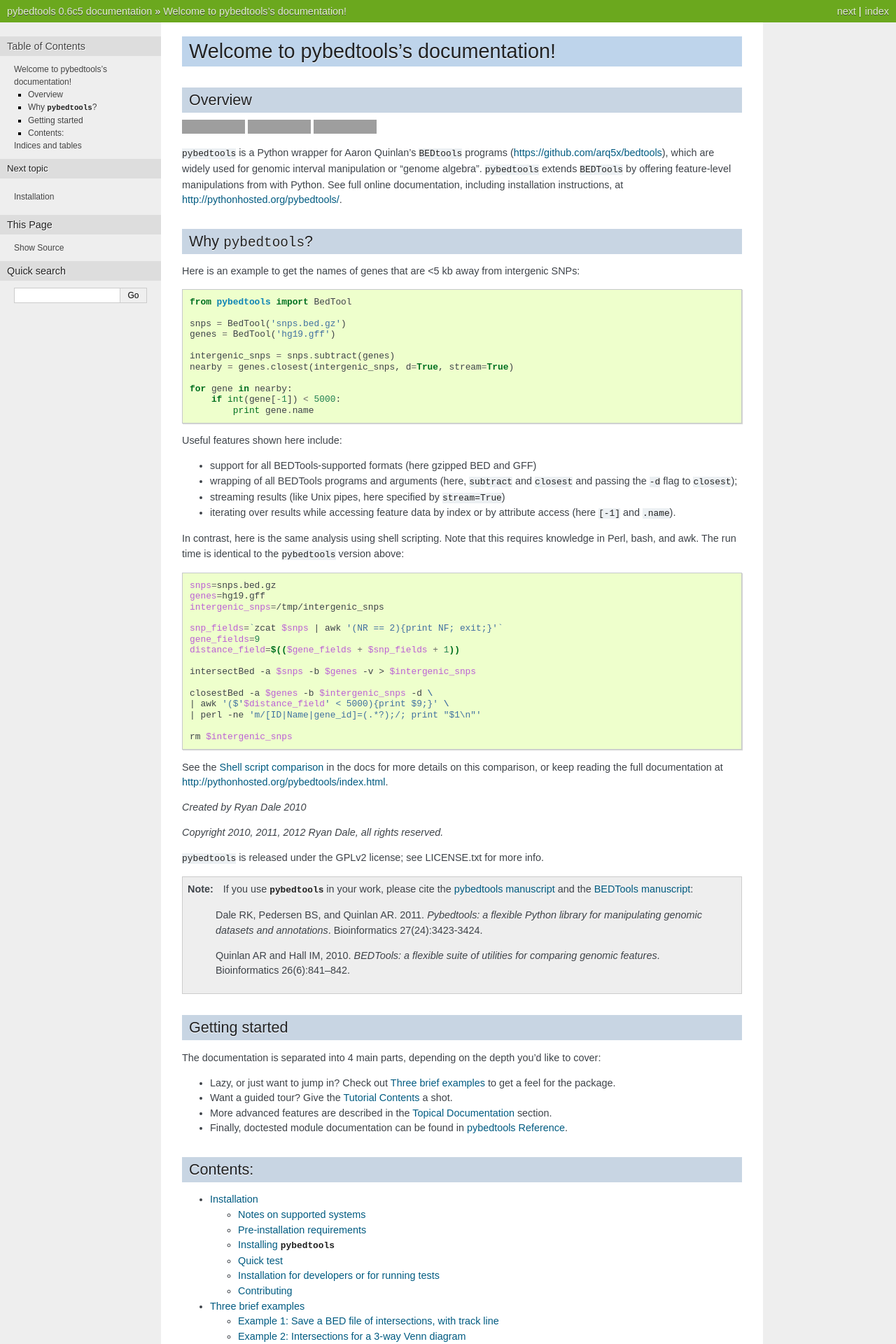
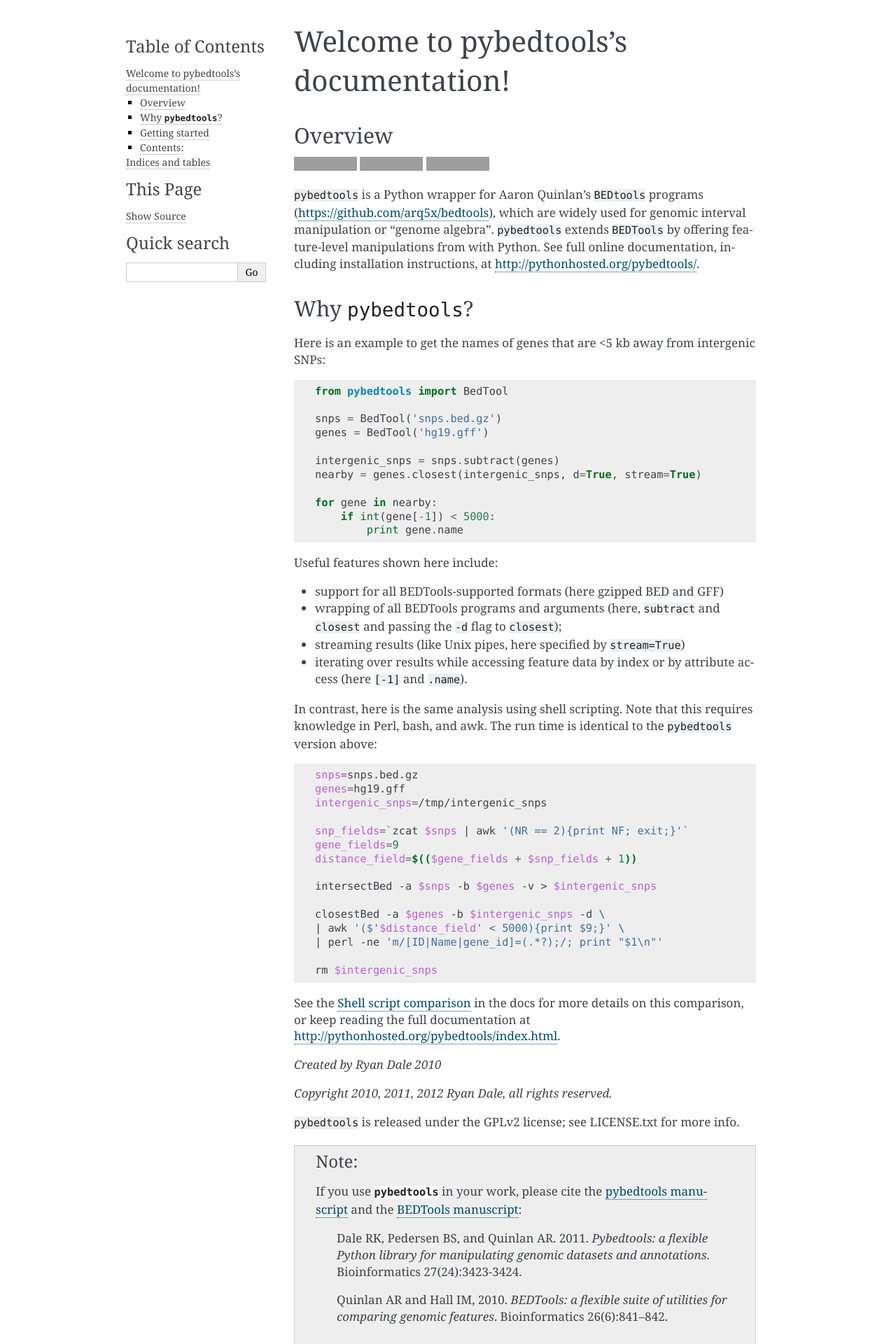
Before and after one commit to daler/pybedtools, a Sphinx documentation site: the page built from docs/source/index.rst, in a window 1280 px wide. Shown: the top 1920 px of the page at 70% size. Built offline with Sphinx 7.4.7, drawn with Linux system fonts in a browser that asks for light colours; comment, search, counter and statistics services are not loaded; the version number is read from the project's files by our own code; some of the changed text lies outside the part shown; grey boxes are pictures that could not be loaded.

Commit message:
docs theme back to default alabaster

```diff
--- a/docs/source/conf.py
+++ b/docs/source/conf.py
@@ -16,7 +16,7 @@
 # If extensions (or modules to document with autodoc) are in another directory,
 # add these directories to sys.path here. If the directory is relative to the
 # documentation root, use os.path.abspath to make it absolute, like shown here.
-sys.path.insert(0, os.path.abspath('../..'))
+#sys.path.insert(0, os.path.abspath('../..'))
 
 from pybedtools import __version__ as version
 
@@ -112,7 +112,7 @@
 
 # The theme to use for HTML and HTML Help pages.  See the documentation for
 # a list of builtin themes.
-html_theme = 'nature'
+#html_theme = 'nature'
 
 # Theme options are theme-specific and customize the look and feel of a theme
 # further.  For a list of options available for each theme, see the
```
